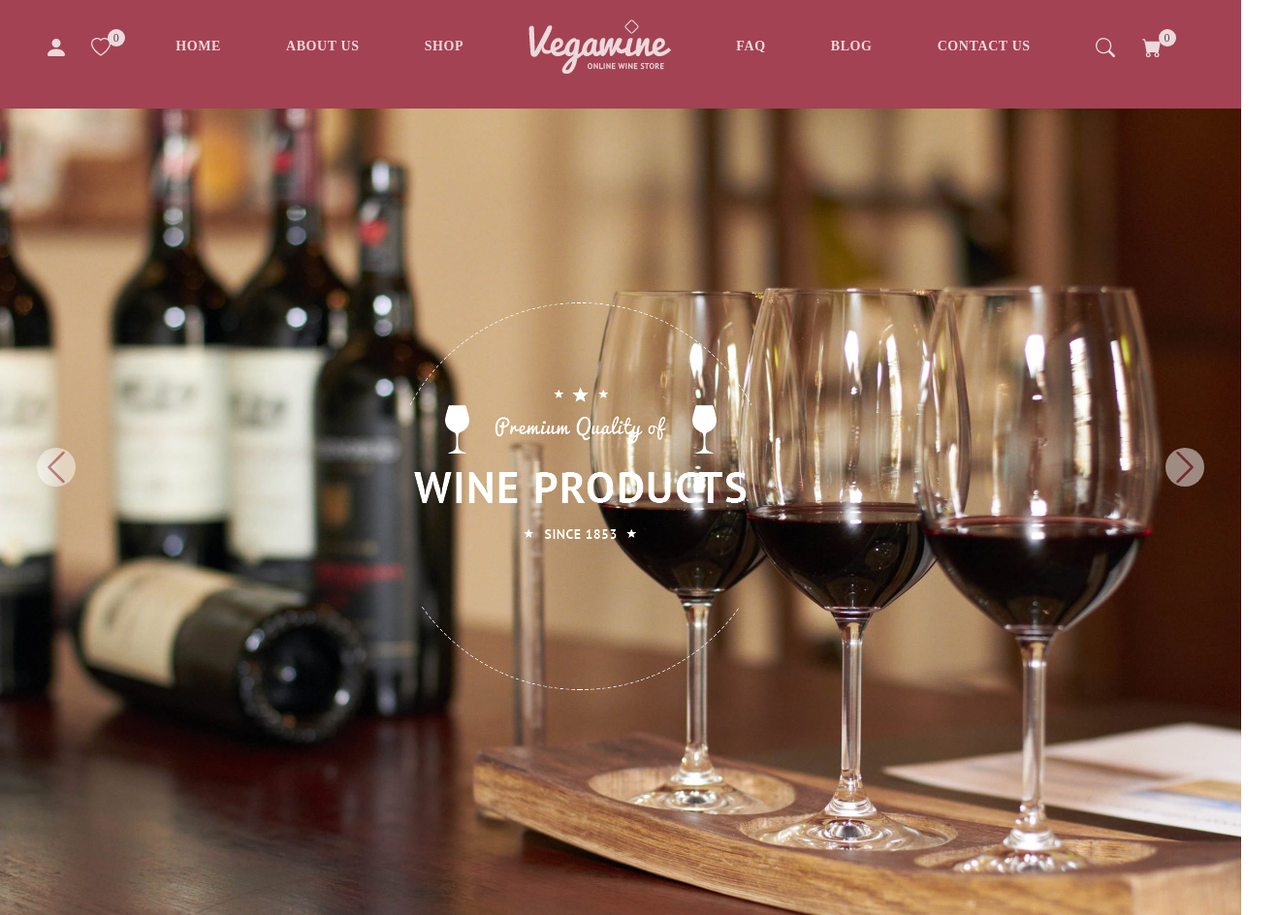
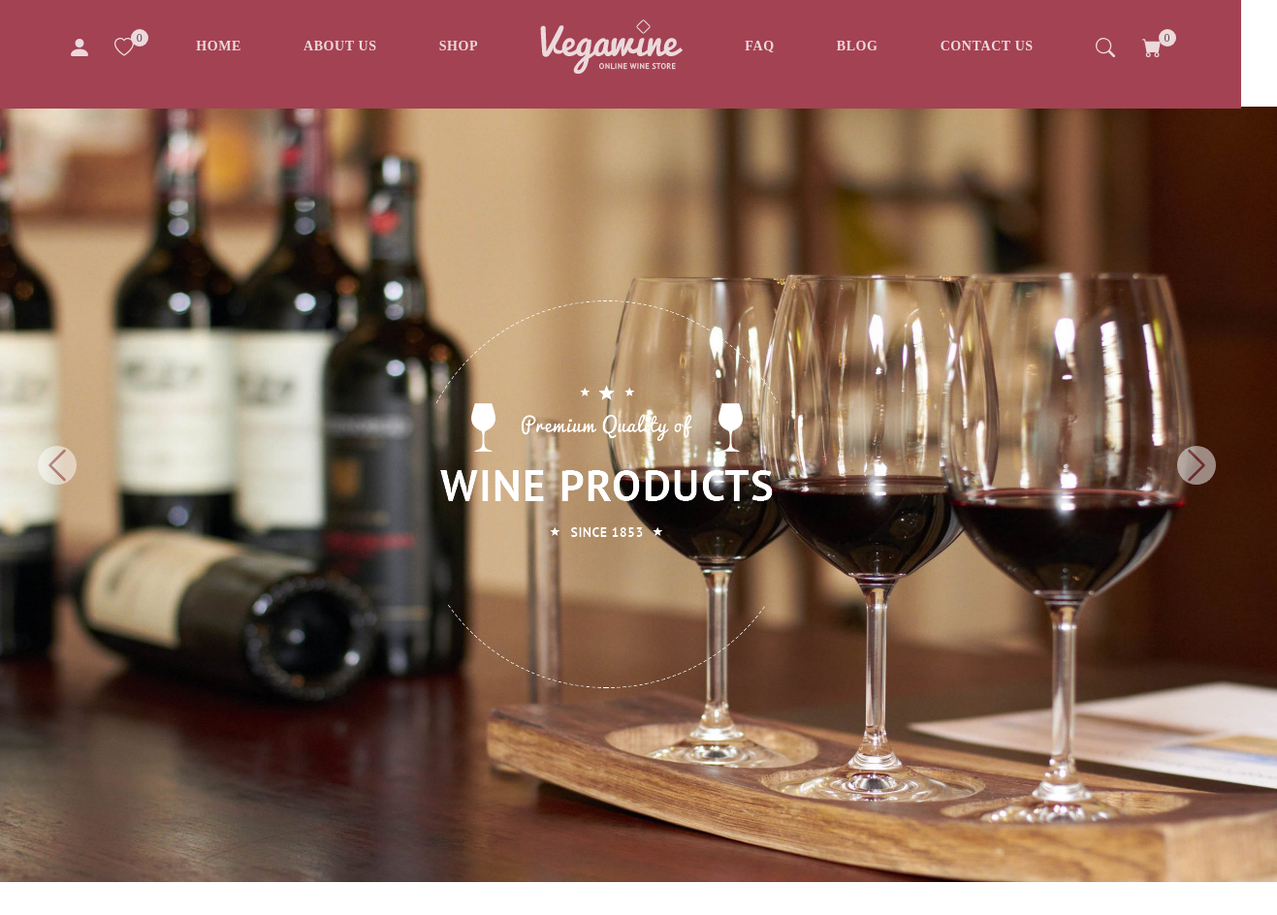
Before and after one commit to UlviAsadzade/ULvino-FrontEnd, a website: page index.html in a window 1280 px wide. Shown: the top 944 px of the page at 97% size, 1317 px wide, since content can reach past the window. After the commit the page ends 910 px from the top, so only its background shows below. Drawn offline with nearby package versions, Linux system fonts and the light colour scheme; a web font is replaced by a local one.

Commit message:
some changed in navbar

```diff
--- a/assets/scss/pages/_index.scss
+++ b/assets/scss/pages/_index.scss
@@ -1,10 +1,14 @@
+body{
+    overflow-x: hidden;
     header{
         background-color: #a34253;
-    position: sticky;
+        width: 100%;
+        position: fixed;
         top: 0;
         z-index: 999;
+        .header-fixed{
+            position: static;
             ul{
-
                 display: flex;
                 justify-content: space-between;
                 align-items: center;
@@ -18,7 +22,7 @@ header{
                         position: relative;
                         line-height: 96px;
                         & .bi-person-fill{
-                    margin-left: -36px;
+                            margin-left: -12px;
                             margin-right: 20px;
                         }
                         & .bi-search{
@@ -47,9 +51,12 @@ header{
             }
         }
 
+    }
+
     main{
-    width: 100%;
-    height: auto;
+        padding-top: 110px;
+        width: 101%;
+        .slider{
             position: relative;
             & .arrows{
                 position: relative;
@@ -99,7 +106,7 @@ main{
                 }
                 & img{
                     width: 100%;
-            height: auto;
+                    height: 800px;
                 }
             }
 
@@ -108,8 +115,12 @@ main{
                 z-index: 1;
                 max-width: 100%;
                 top: 200px;
-        left: 33%;
+                left: 35%;
+            }
+
         }
 
 
+
     }
+}
--- a/index.html
+++ b/index.html
@@ -9,6 +9,7 @@
         integrity="sha384-1BmE4kWBq78iYhFldvKuhfTAU6auU8tT94WrHftjDbrCEXSU1oBoqyl2QvZ6jIW3" crossorigin="anonymous">
     <link rel="stylesheet" href="./assets/css/style.css">
     <link href="https://unpkg.com/aos@2.3.1/dist/aos.css" rel="stylesheet">
+    <link rel="icon" href="https://demo-40.woovinapro.com/wp-content/uploads/2020/07/favi-icon.png" sizes="192x192">
 
     <title>Document</title>
 </head>
@@ -16,6 +17,7 @@
 <body>
 
     <header>
+        <div class="header-fixed">
             <div class="container ">
                 <div class="row"">
                     <ul>
@@ -68,6 +70,8 @@
                     </ul>
                 </div>
             </div>
+        </div>
+
     </header>
 
     <main>
```
Also changed, not shown: assets/css/style.css, assets/images/deal-left.png (added), assets/images/deal-right-1.jpg (added), assets/images/deal-right-2.jpg (added), assets/images/deal-right-3.jpg (added), assets/images/deal-right-4.jpg (added), assets/images/glass.png (added). Lines whose indentation alone changed are shown as unchanged.
